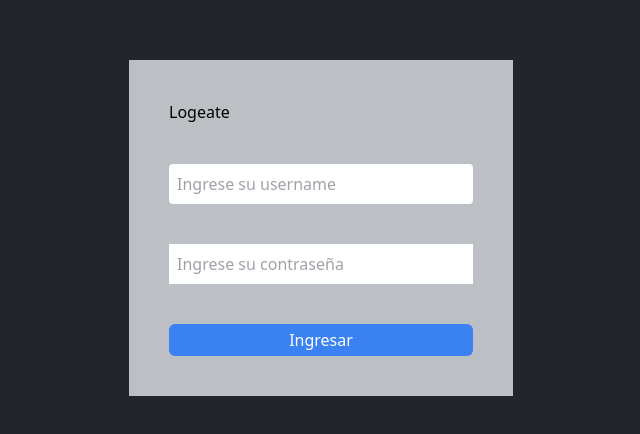
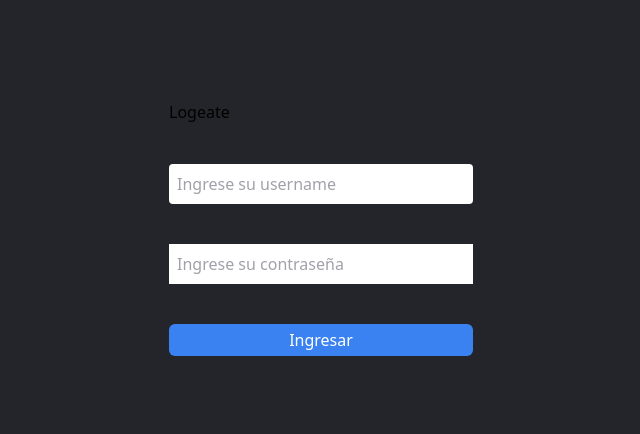
Before and after one commit to marcelob12/Web-SOCIAL, a React (Create React App) app in the folder myapp/: page /login in a window 1280 px wide. Shown: the part 172-606 px from the top of the page, without its empty margins (319-959 px from the left). Built offline with nearby package versions, Linux system fonts and the light colour scheme; a web font is replaced by a local one.

Commit message:
Adding new colors

```diff
--- a/myapp/tailwind.config.js
+++ b/myapp/tailwind.config.js
@@ -7,7 +7,10 @@ module.exports = {
       aqua: "#2CBC89",
       skyD: "#3A82F1",
       skyL: "#DBEAFF",
-      gray:"#bcbfc4",
+      gray:{
+        500: "#bcbfc4",
+        300: "#E8EDF0"
+      },
       white:"#FFFFFF",
       whitie:"#F2F2F2",
       dark: {
```
